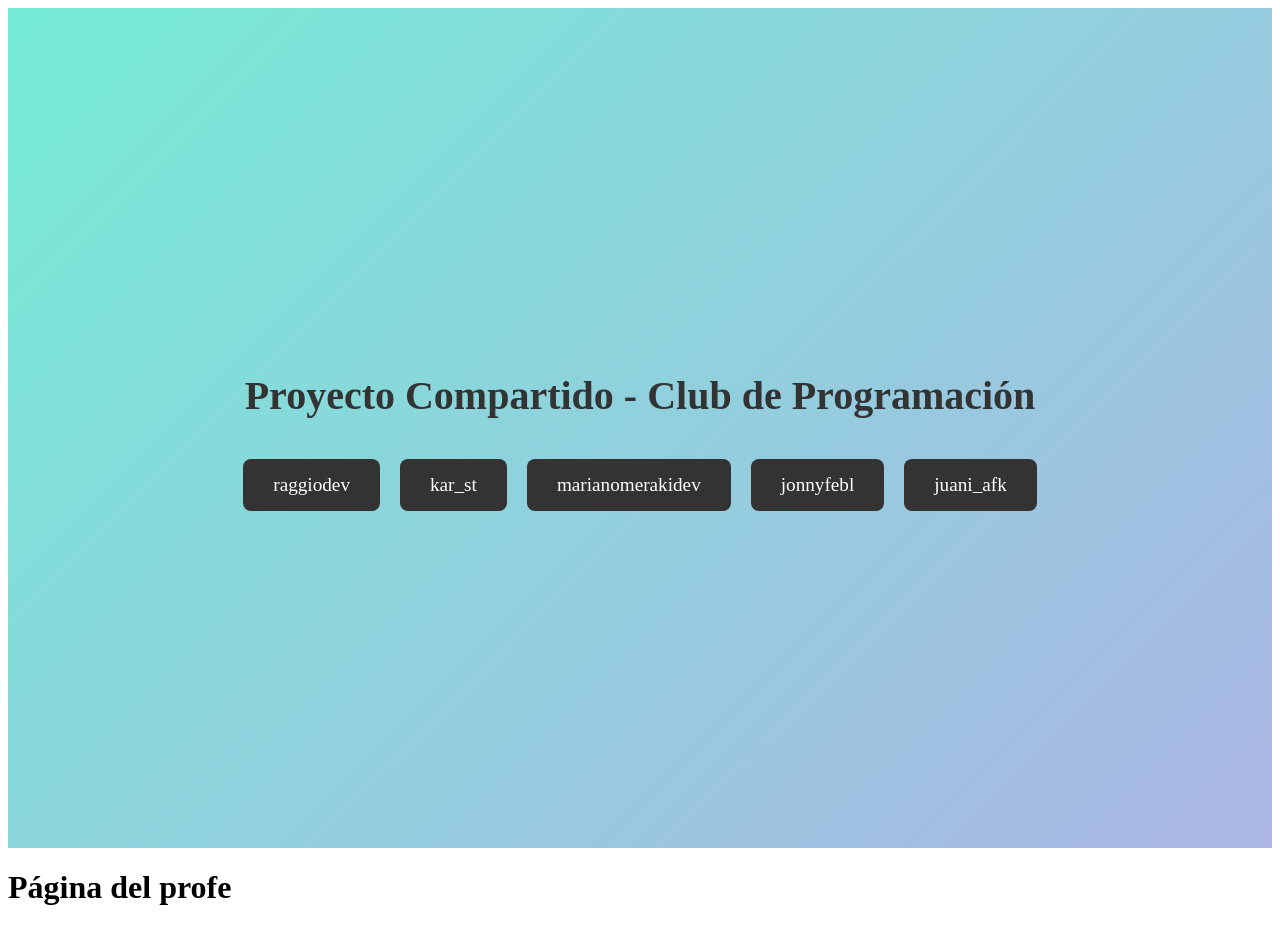
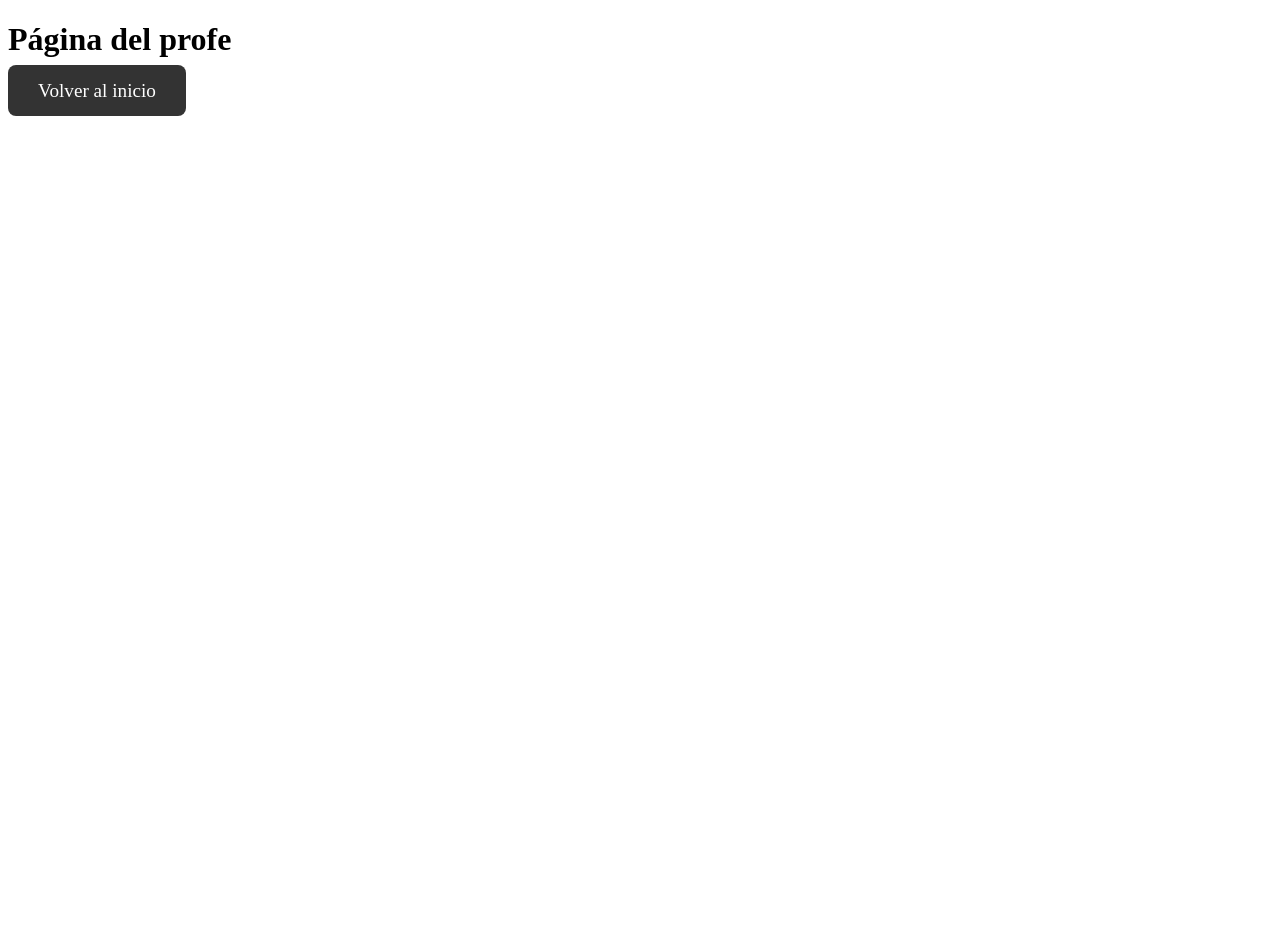
Before and after one commit to raggiodev/innova, a React (Vite) app: page /raggiodev in a window 1280 px wide. After the commit the page ends 800 px from the top, so only its background shows below. Built offline with nearby package versions, Linux system fonts and the light colour scheme.

Commit message:
Todo corregido para que los colaboradores trabajen tranquilos en sus páginas

```diff
--- a/src/App.jsx
+++ b/src/App.jsx
@@ -11,6 +11,9 @@ import Juani_afk from './pages/juani_afk/Juani_afk'
 function App() {
   return (
     <>
+      <Routes>
+        {/* Página Principal */}
+        <Route path="/" element={
           <div className="principal-container">
             <h1 className="principal-title">Proyecto Compartido - Club de Programación</h1>
             <div className="buttons-container">
@@ -21,13 +24,17 @@ function App() {
               <Link className="button" to="/juani_afk">juani_afk</Link>
             </div>
           </div>
+        } />
 
-      <Routes>
+        {/* Páginas Colaboradores */}
         <Route path="/raggiodev" element={<Raggiodev />} />
         <Route path="/kar_st" element={<Kar_st />} />
         <Route path="/marianomerakidev" element={<Marianomerakidev />} />
         <Route path="/jonnyfebl" element={<Jonnyfebl />} />
         <Route path="/juani_afk" element={<Juani_afk />} />
+
+        {/* Página 404 */}
+        <Route path="*" element={<h1>Página no encontrada</h1>} />
       </Routes>
     </>
   )
--- a/src/pages/raggiodev/raggiodev.jsx
+++ b/src/pages/raggiodev/raggiodev.jsx
@@ -1,9 +1,12 @@
 import '../../index.css'
+
+import { Link } from 'react-router-dom'
 
 function Raggiodev() {
   return (
     <>
       <h1>Página del profe</h1>
+      <Link className="button" to="/">Volver al inicio</Link>
     </>
   )
 }
```
Lines whose indentation alone changed are shown as unchanged.
